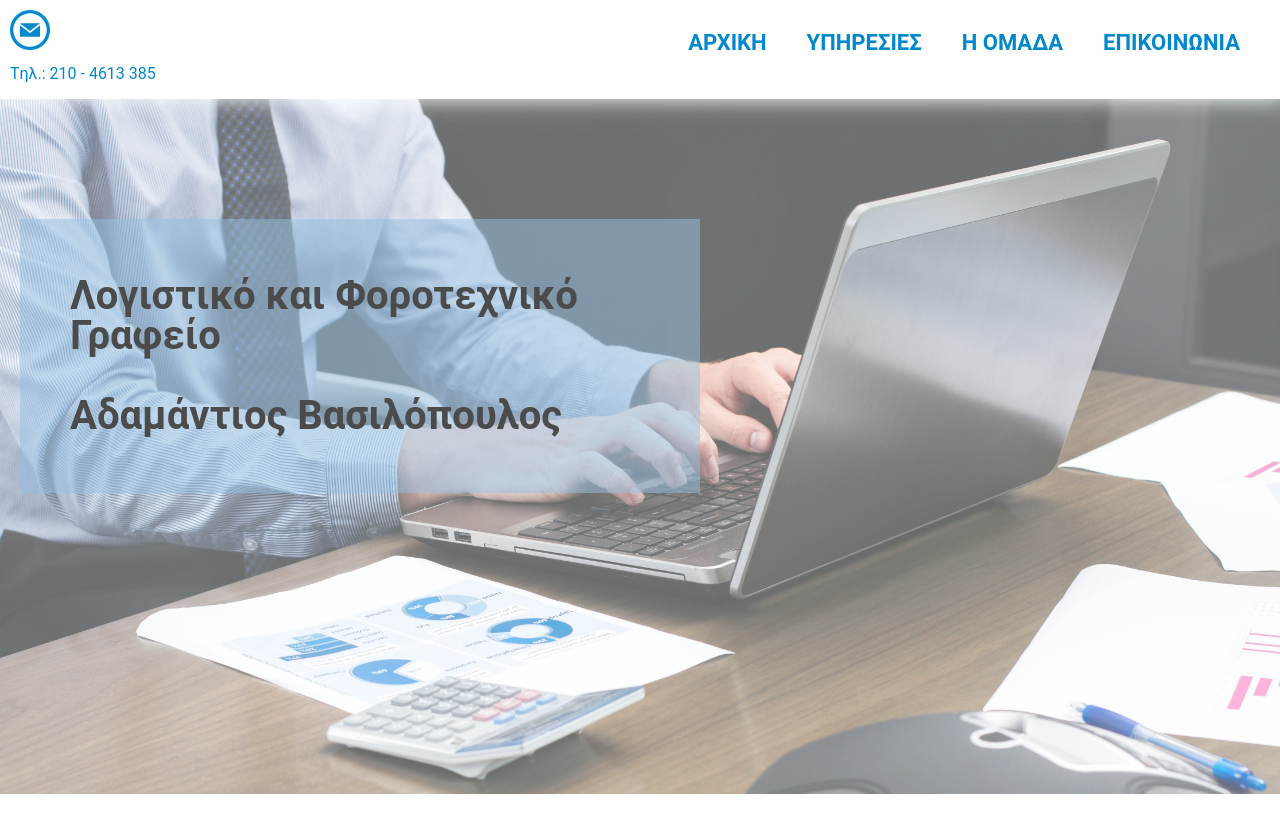
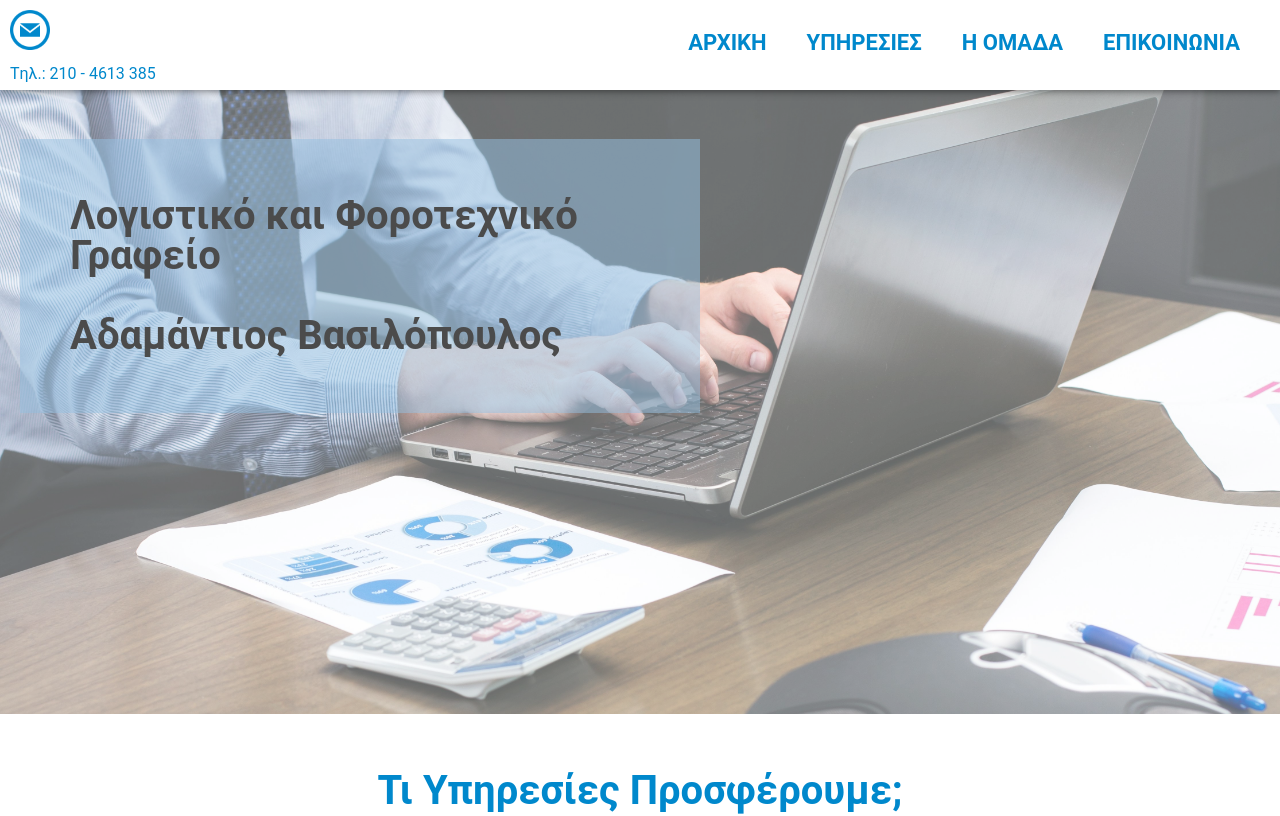
Before and after one commit to Viki-Robles/countify, a React (Create React App) app: page / in a window 1280 px wide. Shown: the top 816 px of the page. Built offline with nearby package versions, Linux system fonts and the light colour scheme.

Commit message:
update style of navbar

```diff
--- a/src/MainText/MainText.css
+++ b/src/MainText/MainText.css
@@ -24,7 +24,6 @@
 
 @media(min-width:600px){
 .mainText-container{
-    margin-top: 80px;
     background: url("/logistiko3.jpg") no-repeat center center fixed;
     background-size: cover;
     padding-top: 100px;
--- a/src/NavBar/NavBar.css
+++ b/src/NavBar/NavBar.css
@@ -7,6 +7,7 @@
     background-color: white;
     height: 70px;
     box-shadow: 0px 4px 20px 5px #ffffff;
+    box-shadow: 0 2px 4px -1px rgba(0,0,0,.2), 0 4px 5px 0 rgba(0,0,0,.14), 0 1px 10px 0 rgba(0,0,0,.12);
   }
 
   .NavBar-button {
```
